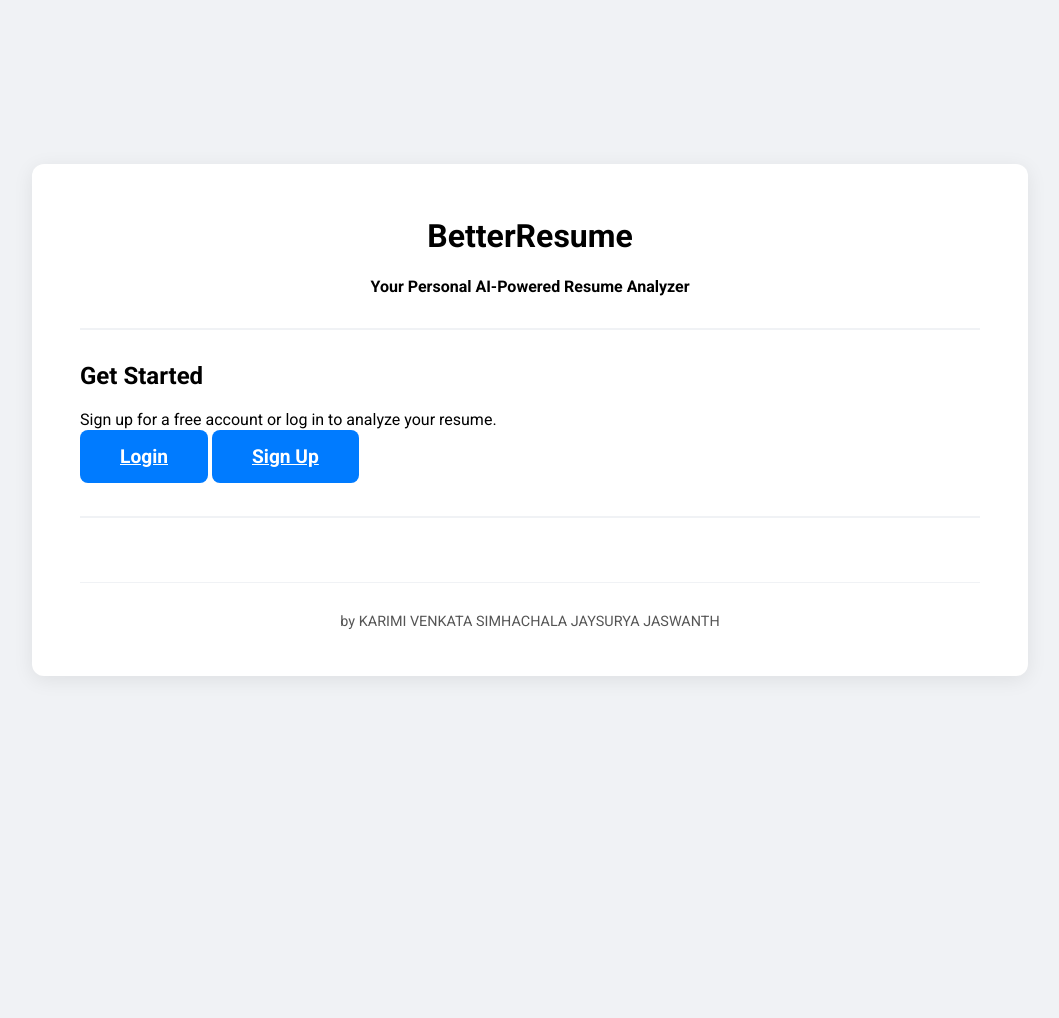
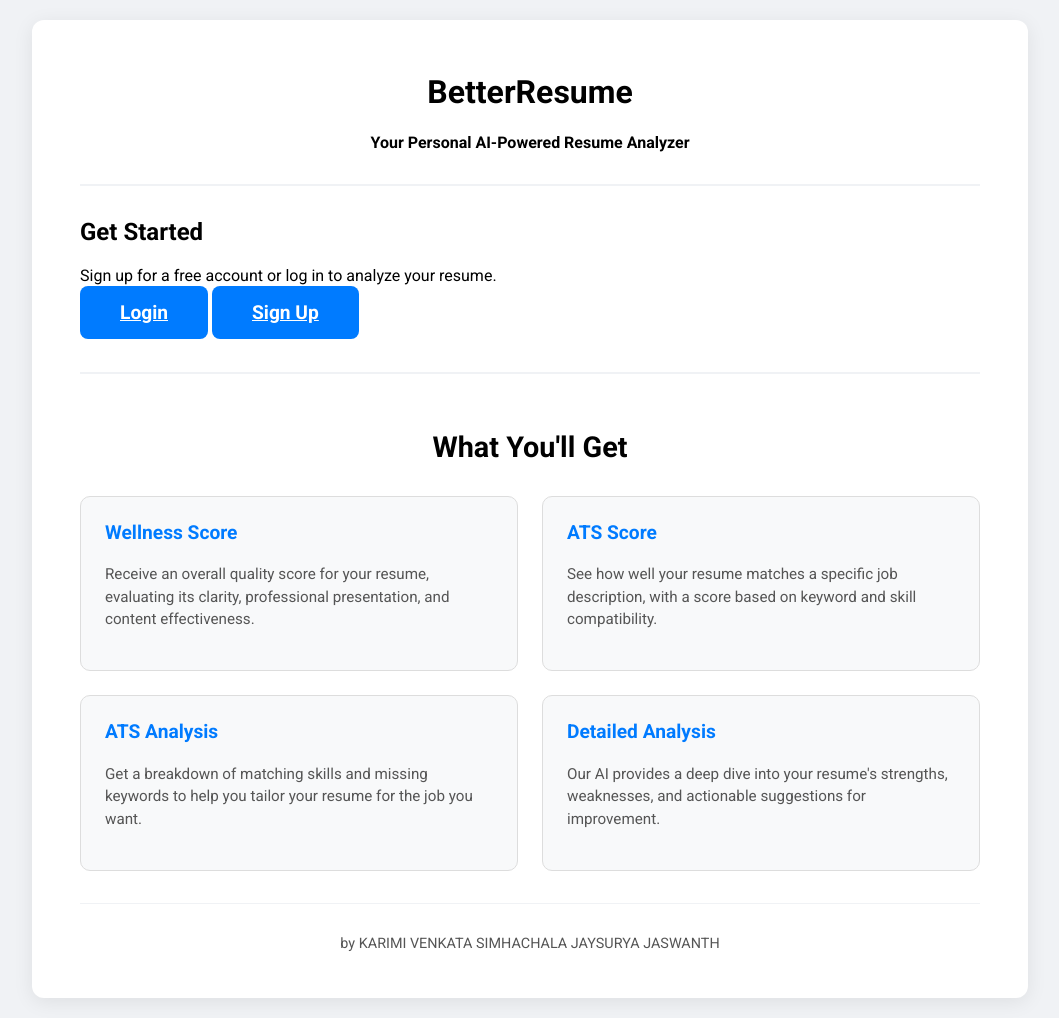
Before and after one commit to Jaswanth0128/BetterResume---Resume_Analyzer_Platform, a FastAPI app: page / in a window 1280 px wide. Shown: the whole page, without its empty margins (110-1169 px from the left). Before the commit the page ends 676 px from the top, so only its background shows below. Run offline with FastAPI, Linux system fonts and the light colour scheme.

```diff
--- a/static/style.css
+++ b/static/style.css
@@ -375,3 +375,8 @@ footer {
     margin-bottom: 1.5rem;
     text-align: center;
 }
+
+.auth-form {
+    max-width: 400px; /* Sets a nice width for the form */
+    margin: 0 auto;   /* This is the magic that centers it */
+}
--- a/templates/index.html
+++ b/templates/index.html
@@ -24,7 +24,26 @@
             </div>
 
             <section class="features-section">
-                </section>
+                <h2>What You'll Get</h2>
+                <div class="features-grid">
+                    <div class="feature-card">
+                        <h3>Wellness Score</h3>
+                        <p>Receive an overall quality score for your resume, evaluating its clarity, professional presentation, and content effectiveness.</p>
+                    </div>
+                    <div class="feature-card">
+                        <h3>ATS Score</h3>
+                        <p>See how well your resume matches a specific job description, with a score based on keyword and skill compatibility.</p>
+                    </div>
+                    <div class="feature-card">
+                        <h3>ATS Analysis</h3>
+                        <p>Get a breakdown of matching skills and missing keywords to help you tailor your resume for the job you want.</p>
+                    </div>
+                    <div class="feature-card">
+                        <h3>Detailed Analysis</h3>
+                        <p>Our AI provides a deep dive into your resume's strengths, weaknesses, and actionable suggestions for improvement.</p>
+                    </div>
+                </div>
+            </section>
         </main>
         <footer>
             <p>by KARIMI VENKATA SIMHACHALA JAYSURYA JASWANTH</p>
--- a/templates/login.html
+++ b/templates/login.html
@@ -13,7 +13,8 @@
         </header>
         <main>
             <div id="error-box" class="error-box" style="display: none;"></div>
-            <form id="login-form">
+
+            <form id="login-form" class="auth-form">
                 <div class="form-group">
                     <label for="email">Email</label>
                     <input type="email" id="email" name="username" required>
@@ -49,7 +50,7 @@
                 if (response.ok) {
                     const data = await response.json();
                     localStorage.setItem('accessToken', data.access_token);
-                    window.location.href = '/dashboard'; // Redirect to main page on success
+                    window.location.href = '/dashboard';
                 } else {
                     const errorData = await response.json();
                     errorBox.textContent = errorData.detail || 'Login failed. Please check your credentials.';
--- a/templates/signup.html
+++ b/templates/signup.html
@@ -14,7 +14,8 @@
         <main>
             <div id="error-box" class="error-box" style="display: none;"></div>
             <div id="success-box" class="success-box" style="display: none;"></div>
-            <form id="signup-form">
+
+            <form id="signup-form" class="auth-form">
                 <div class="form-group">
                     <label for="email">Email</label>
                     <input type="email" id="email" required>
```
